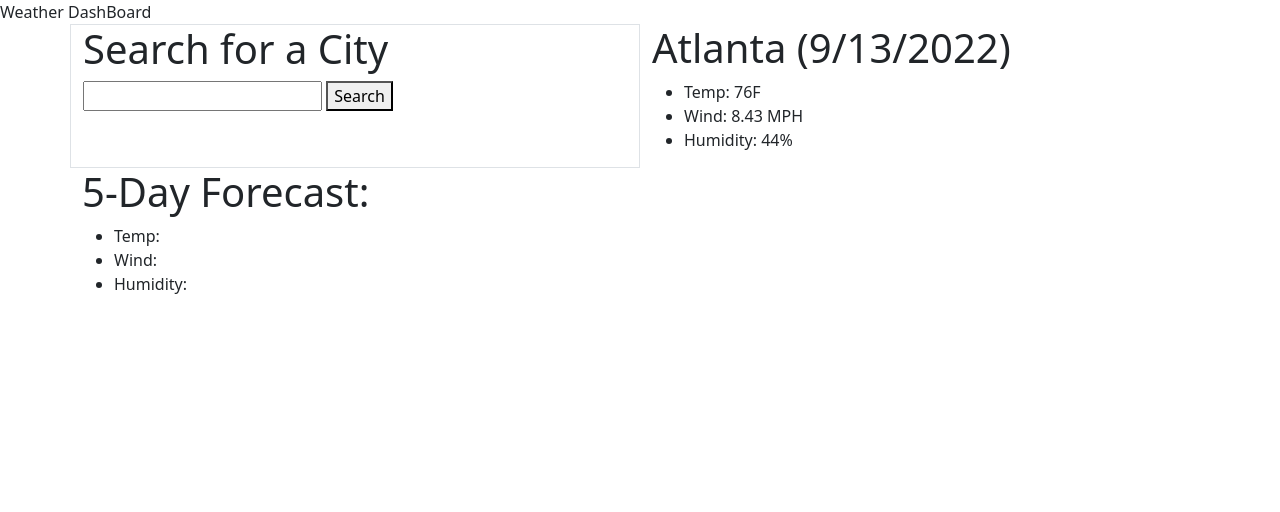
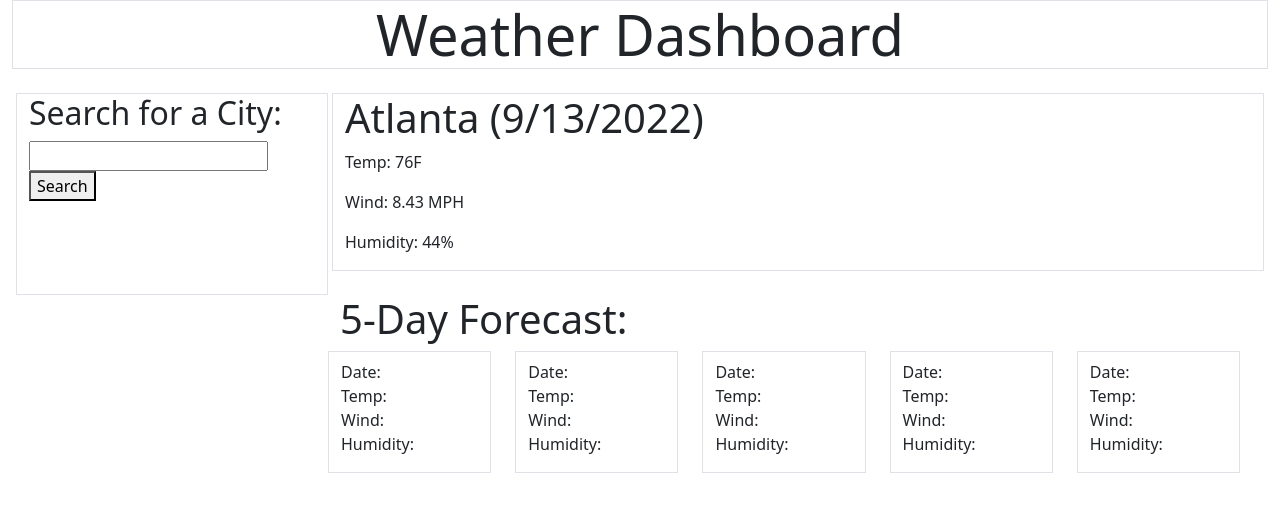
Before and after one commit to nlopez39/Weather-App, a plain HTML site: page index.html in a window 1280 px wide. Drawn offline with nearby package versions, Linux system fonts and the light colour scheme.

Commit message:
added more bootstrap

```diff
--- a/index.html
+++ b/index.html
@@ -8,36 +8,84 @@
     </head>
 
     <body>
-        <div class="header">
-            <header>Weather DashBoard</header>
+        <div class="container-fluid ">
+            <h1 class="display-4 text-center mb-4 border">Weather Dashboard</h1>
         </div>
-        <div class="container">
-        <div class="row">
-        <div class="col-6 border">
-            <h1>Search for a City</h1>
+        <div class="container-fluid">
+        <div class="row ms-1 me-1">
+        <div class="col-3 me-1 border">
+            <h2>Search for a City:</h2>
                 <form>
                 <input type="search-bar" name="search-bar" id="search-bar">
-                <button id="search-btn">Search</button>
             </form>
+            <button id="search-btn">Search</button>
         </div>
-    <div class="col-6">
+    <div class="col mb-4 border">
         <h1>Atlanta (9/13/2022)</h1>
-        <ul>
-            <li>Temp: 76F</li>
-            <li>Wind: 8.43 MPH</li>
-            <li>Humidity: 44%</li>
+        <ul class="list-group list-unstyled">
+            <li class="mb-3">Temp: 76F</li>
+            <li class="mb-3">Wind: 8.43 MPH</li>
+            <li class="mb-3">Humidity: 44%</li>
         </ul>
     </div>
-    <div class="col">
+    </div>
+    <div class="row justify-content-end ms-1 me-1">
+    <div class="col-9">
         <h1>5-Day Forecast:</h1>
-        <ul>
-            <li>Temp: </li>
-            <li>Wind: </li>
-            <li>Humidity:</li>
-        </ul>
+        <div class="row ">
+            <div class="col me-4 border">
+                <ul class="list-unstyled">
+                    <li class="mt-2">Date: </li>
+                    <li>Temp: </li>
+                    <li>Wind: </li>
+                    <li>Humidity:</li>
+                </ul>
+
+            </div>
+            <div class="col me-4 border">
+                <ul class="list-unstyled">
+                    <li class="mt-2">Date: </li>
+                    <li>Temp: </li>
+                    <li>Wind: </li>
+                    <li>Humidity:</li>
+                </ul>
+
+            </div>
+            <div class="col me-4  border">
+                <ul class="list-unstyled">
+                    <li class="mt-2">Date: </li>
+                    <li>Temp: </li>
+                    <li>Wind: </li>
+                    <li>Humidity:</li>
+                </ul>
+
+            </div>
+            <div class="col me-4 border">
+                <ul class="list-unstyled">
+                    <li class="mt-2"> Date: </li>
+                    <li>Temp: </li>
+                    <li>Wind: </li>
+                    <li>Humidity:</li>
+                </ul>
+
+            </div>
+            <div class="col me-4 border">
+                <ul class="list-unstyled">
+                    <li class="mt-2">Date: </li>
+                    <li>Temp: </li>
+                    <li>Wind: </li>
+                    <li>Humidity:</li>
+                </ul>
+
+            </div>
+        </div>
+
     </div>
 
     </div>
+
+
+
 
         </div>
 
```
